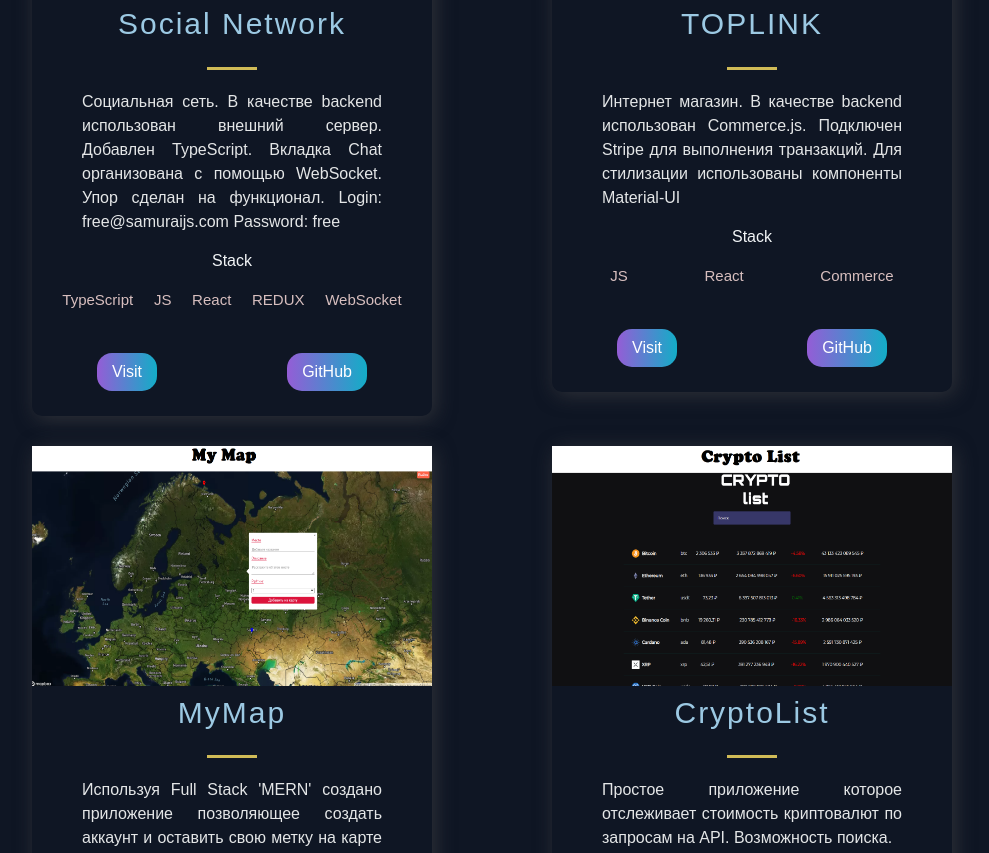
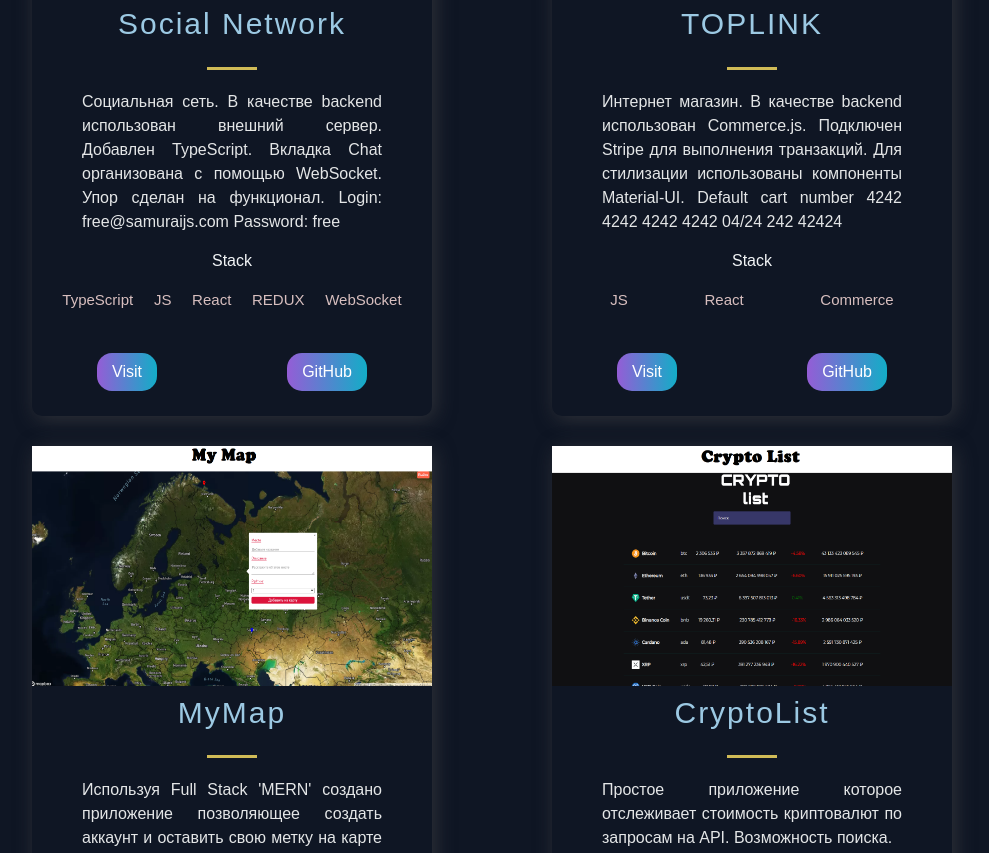
Before and after one commit to Viktorovich-buil/Vitaliypoprtfolio, a Next.js app: page / in a window 1280 px wide. Shown: the part 1090-1943 px from the top of the page, without its empty margins (148-1137 px from the left). Built offline with nearby package versions, Linux system fonts and the light colour scheme.

Commit message:
Add def cart number

```diff
--- a/src/constants/constants.js
+++ b/src/constants/constants.js
@@ -10,7 +10,7 @@
   },
   {
     title: 'TOPLINK',
-    description:"Интернет магазин. В качестве backend использован Commerce.js. Подключен Stripe для выполнения транзакций. Для стилизации использованы компоненты Material-UI",
+    description:"Интернет магазин. В качестве backend использован Commerce.js. Подключен Stripe для выполнения транзакций. Для стилизации использованы компоненты Material-UI. Default cart number 4242 4242 4242 4242 04/24 242 42424",
     image: '/images/Webshop1.png',
     tags: ['JS', 'React', 'Commerce'],
     source: 'https://github.com/Viktorovich-buil/TOPLINK',
```
